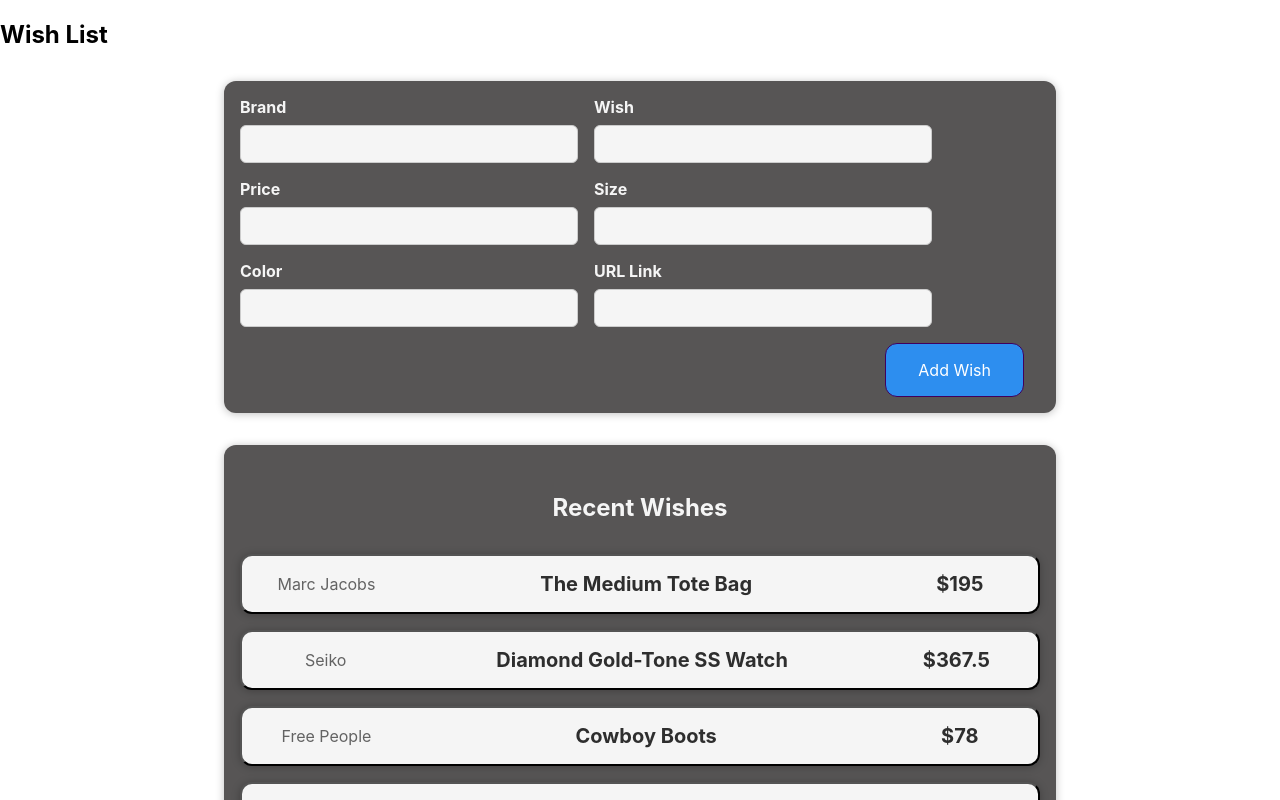
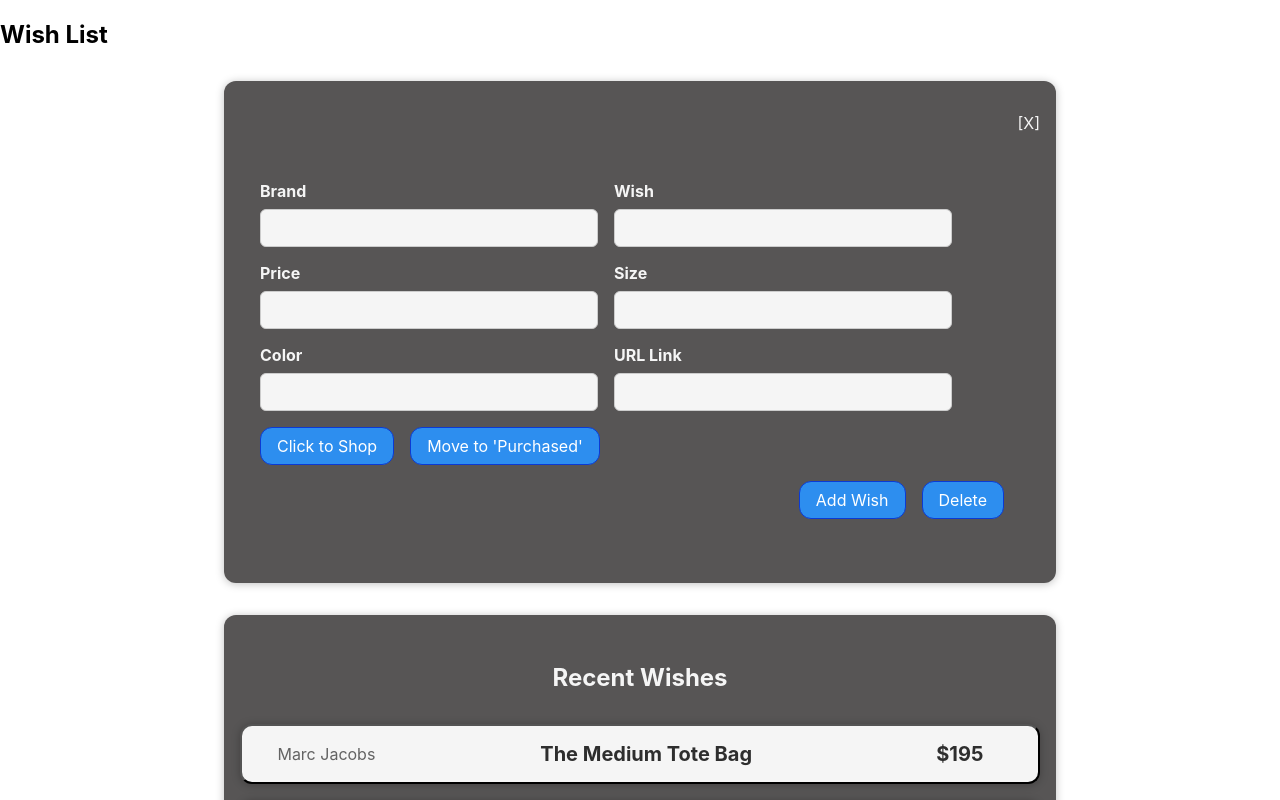
Before and after one commit to monineathsar/WishList, a React (Create React App) app: page / in a window 1280 px wide. Shown: the top 800 px of the page. Built offline with nearby package versions, Linux system fonts and the light colour scheme.

Commit message:
combined NewWish form with ViewWish form modal

```diff
--- a/src/App.js
+++ b/src/App.js
@@ -46,7 +46,7 @@ const DUMMY_WISHES = [
 
 function App() {
   const [ wishes, setWishes ] = useState(DUMMY_WISHES);
-  const [openModal, setOpenModal] = useState(false);
+  const [openModal, setOpenModal] = useState(true);
 
   const viewWishItem = () => {
     setOpenModal(true);
@@ -65,9 +65,9 @@ function App() {
   return (
     <div>
       <h2>Wish List</h2>
-      <NewWish onAddWish={addWishHandler}/>
+      <WishModal open={openModal} onClose={closeViewModal}/>
       <Wishes items={wishes} onClick={viewWishItem}/>
-      <WishModal open={openModal} onClose={closeViewModal}/>
+
     </div>
   );
 };
--- a/src/components/NewWish/NewWish.css
+++ b/src/components/NewWish/NewWish.css
@@ -1,4 +1,4 @@
-.new-wish {
+/* .new-wish {
     background-color:  rgb(87, 85, 85);
     padding: 1rem;
     margin: 2rem auto;
@@ -35,4 +35,4 @@
 .new-wish button.alternative:hover,
 .new-wish button.alternative:active {
     background-color: rgb(45, 142, 239);
-}
+} */
--- a/src/components/NewWish/WishForm.css
+++ b/src/components/NewWish/WishForm.css
@@ -1,4 +1,4 @@
-.new-wish__controls {
+.wishForm__controls {
     display: flex;
     flex-wrap: wrap;
     gap: 1rem;
@@ -7,13 +7,13 @@
     color:  whitesmoke;
 }
 
-.new-wish__control label {
+.wishForm__control label {
     font-weight: bold;
     margin-bottom: 0.5rem;
     display: block;
 }
 
-.new-wish__control input {
+.wishForm__control input {
     font: inherit;
     padding: 0.5rem;
     border-radius: 6px;
@@ -23,6 +23,33 @@
     background-color:  whitesmoke;
 }
 
-.new-wish__actions {
+.wishForm__actions {
     text-align: right;
 }
+
+.wishForm button {
+    font: inherit;
+    cursor: pointer;
+    padding: 0.5rem 1rem;
+    border: 1px solid #0b3ad4;
+    background-color: rgb(45, 142, 239);
+    color: white;
+    border-radius: 12px;
+    margin-right: 1rem;
+}
+
+.wishForm button:hover,
+.wishForm button:active {
+    background-color:rgb(45, 142, 239);
+    border-color: rgb(45, 142, 239);
+}
+
+.wishForm button.alternative {
+    color: #07197f;
+    border-color: transparent;
+    background-color: transparent;
+}
+.wishForm button.alternative:hover,
+.wishForm button.alternative:active {
+    background-color: rgb(45, 142, 239);
+}
--- a/src/components/NewWish/WishForm.js
+++ b/src/components/NewWish/WishForm.js
@@ -2,7 +2,7 @@ import React, { useState } from 'react';
 import './WishForm.css';
 
 const WishForm = (props) => {
-    const [enteredBrand, setEnteredBrand] = useState ('');
+    const [enteredBrand, setEnteredBrand] = useState('');
     const [enteredWish, setEnteredWish] = useState('');
     const [enteredPrice, setEnteredPrice] = useState('');
     const [enteredSize, setEnteredSize] = useState('');
@@ -48,38 +48,44 @@ const WishForm = (props) => {
         setEnteredPrice('');
     };
     return (
-        <form onSubmit={submitHandler}>
-            <div className='new-wish__controls'>
-                <div className='new-wish__control'>
+
+        <form className='wishForm' onSubmit={submitHandler}>
+            <div className='wishForm__controls'>
+                <div className='wishForm__control'>
                     <label>Brand</label>
-                    <input type='text' value={enteredBrand} onChange={brandChangeHandler}/>
+                    <input type='text' value={enteredBrand} onChange={brandChangeHandler} />
                 </div>
-                <div className='new-wish__control'>
+                <div className='wishForm__control'>
                     <label>Wish</label>
-                    <input type='text' value={enteredWish} onChange={wishChangeHandler}/>
+                    <input type='text' value={enteredWish} onChange={wishChangeHandler} />
                 </div>
-                <div className='new-wish__control'>
+                <div className='wishForm__control'>
                     <label>Price</label>
-                    <input type="number" min="0.01" step="0.01" value={enteredPrice} onChange={priceChangeHandler}/>
+                    <input type="number" min="0.01" step="0.01" value={enteredPrice} onChange={priceChangeHandler} />
                 </div>
-                <div className='new-wish__control'>
+                <div className='wishForm__control'>
                     <label>Size</label>
-                    <input type="text" value={enteredSize} onChange={sizeChangeHandler}/>
+                    <input type="text" value={enteredSize} onChange={sizeChangeHandler} />
                 </div>
-                <div className='new-wish__control'>
+                <div className='wishForm__control'>
                     <label>Color</label>
-                    <input type="text" value={enteredColor} onChange={colorChangeHandler}/>
+                    <input type="text" value={enteredColor} onChange={colorChangeHandler} />
                 </div>
-                <div className='new-wish__control'>
+                <div className='wishForm__control'>
                     <label>URL Link</label>
-                    <input type="text" value={enteredUrl} onChange={urlChangeHandler}/>
+                    <input type="text" value={enteredUrl} onChange={urlChangeHandler} />
+                </div>
+                <div>
+                    <button>Click to Shop</button>
+                    <button className='wishForm__actions'>Move to 'Purchased'</button>
                 </div>
             </div>
-            <div className='new-wish__actions'>
+            <div className='wishForm__actions'>
                 <button type='submit'>Add Wish</button>
+                <button>Delete</button>
             </div>
         </form>
-    )
-}
+    );
+};
 
 export default WishForm;
--- a/src/components/ViewWish/WishModal.css
+++ b/src/components/ViewWish/WishModal.css
@@ -1,8 +1,4 @@
-.modal-overlay {
-    /* position: fixed;
-    width: 100%;
-    height: 100%;
-    background-color: rgb(108, 108, 108); */
+.wishForm {
     padding: 1rem;
     background-color: rgb(87, 85, 85);
     margin: 2rem auto;
@@ -10,13 +6,8 @@
     max-width: 95%;
 }
 
-.modal-form {
-    max-width: fit-content;
-    width: 100%;
-    position: fixed;
-    top: 40%;
-    left: 50%;
-    transform: translate(-50%, -50%);
-    display: flex;
-    background-color: rgb(155, 154, 154);
+.closeBtn {
+    text-align: right;
+    color: whitesmoke;
+    cursor: pointer;
 }
--- a/src/components/ViewWish/WishModal.js
+++ b/src/components/ViewWish/WishModal.js
@@ -5,14 +5,9 @@ import WishForm from '../NewWish/WishForm';
 function WishModal({ open, onClose }) {
     if (!open) return null;
     return (
-        <Card className="modal-overlay">
-            <p className="closeBtn" onClick={onClose}>X</p>
+        <Card className='wishForm'>
+            <p className="closeBtn" onClick={onClose}>[X]</p>
             <WishForm />
-            <div className='new-wish__actions'>
-                <button type='submit'>Update</button>
-                <button>Delete</button>
-                <button>Shop</button>
-            </div>
         </Card>
 
     );
```
